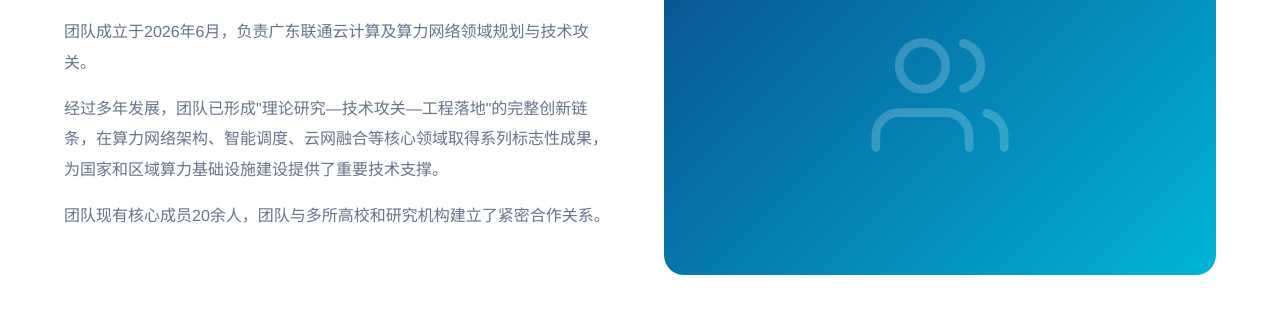
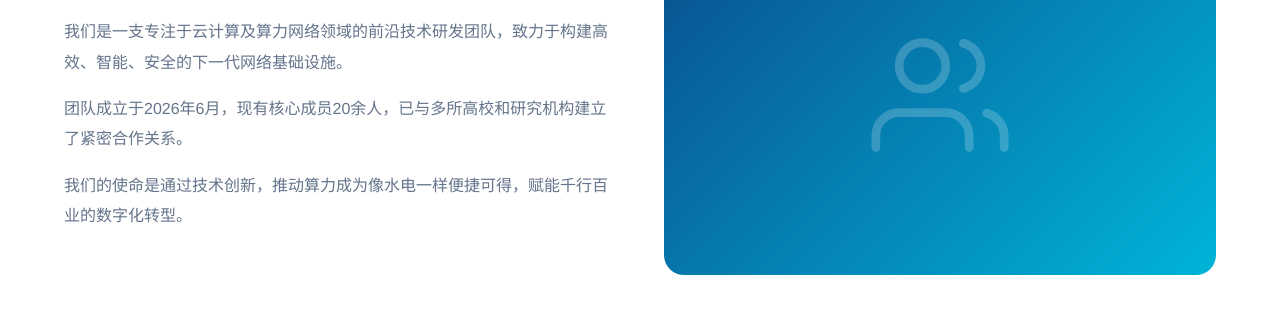
Before and after one commit to linkrea/ccn-team, a plain HTML site: page about.html in a window 1280 px wide. Shown: the part 482-800 px from the top of the page. Drawn offline with Linux system fonts and the light colour scheme.

Commit message:
Update about.html

```diff
--- a/about.html
+++ b/about.html
@@ -48,13 +48,13 @@
         <div class="about-text fade-in">
           <h2>汇聚英才，共筑算力未来</h2>
           <p>
-            团队成立于2026年6月，负责广东联通云计算及算力网络领域规划与技术攻关。
+            我们是一支专注于云计算及算力网络领域的前沿技术研发团队，致力于构建高效、智能、安全的下一代网络基础设施。
           </p>
           <p>
-            经过多年发展，团队已形成"理论研究—技术攻关—工程落地"的完整创新链条，在算力网络架构、智能调度、云网融合等核心领域取得系列标志性成果，为国家和区域算力基础设施建设提供了重要技术支撑。
+            团队成立于2026年6月，现有核心成员20余人，已与多所高校和研究机构建立了紧密合作关系。
           </p>
           <p>
-            团队现有核心成员20余人，团队与多所高校和研究机构建立了紧密合作关系。
+            我们的使命是通过技术创新，推动算力成为像水电一样便捷可得，赋能千行百业的数字化转型。
           </p>
         </div>
         <div class="about-visual fade-in">
```
